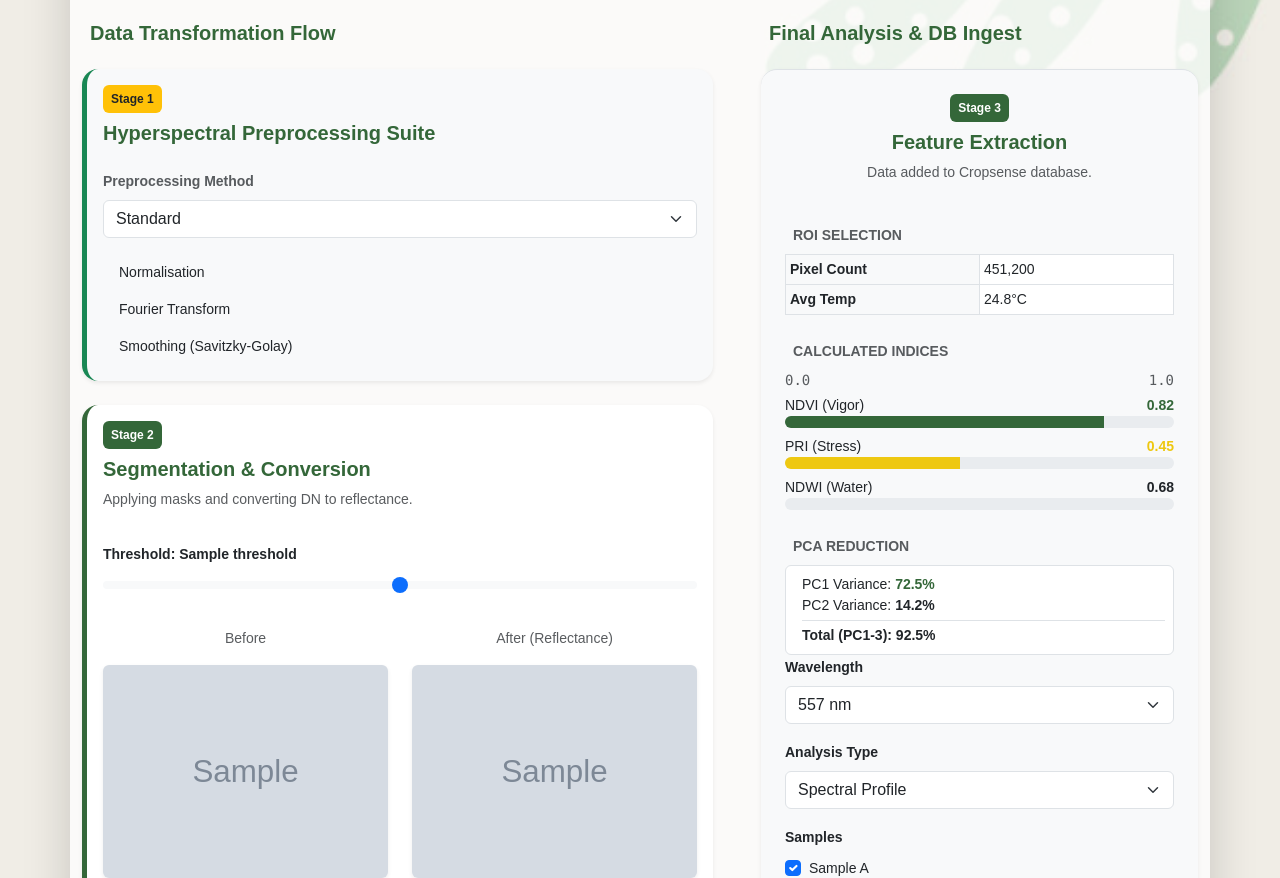
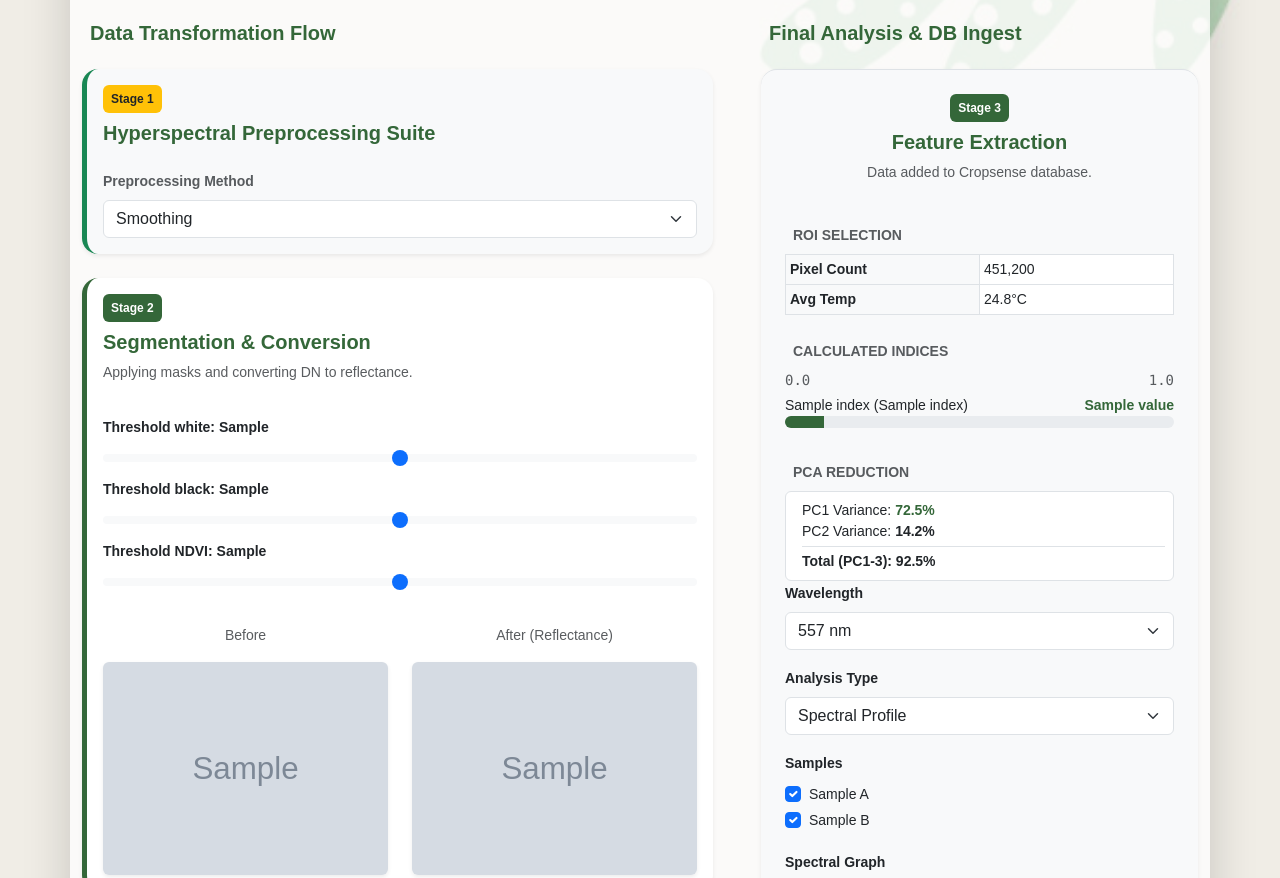
Before and after one commit to AlexandraMol/cropsense-web-app, a Flask app: template templates/pipeline-result.html in a window 1280 px wide. Shown: the part 252-1130 px from the top of the page. Run offline with Flask 3, Linux system fonts and the light colour scheme; the template is opened without the code that fills it: most values are stand-ins (such as "Sample title", 1, 10 or a date in 2020); grey boxes marked "Sample" are stand-in pictures.

Commit message:
chore: small refactor for results page

```diff
--- a/templates/pipeline-result.html
+++ b/templates/pipeline-result.html
@@ -33,23 +33,10 @@
             </label>
 
             <select class="form-select" name="method">
-            <option value="standard" {% if data.method == "standard" %}selected{% endif %}>Standard</option>
-            <option value="msc" {% if data.method == "msc" %}selected{% endif %}>MSC</option>
-            <option value="fft" {% if data.method == "fft" %}selected{% endif %}>FFT</option>
+            <option value="smoothing" {% if data.method == "smoothing" %}selected{% endif %}>Smoothing</option>
+            <option value="nosmoothing" {% if data.method == "nosmoothing" %}selected{% endif %}>No smoothing</option>
             </select>
           </div>
-
-          <ul class="list-group list-group-flush small mt-3">
-            <li class="list-group-item bg-transparent border-0">
-              Normalisation
-            </li>
-            <li class="list-group-item bg-transparent border-0">
-              Fourier Transform
-            </li>
-            <li class="list-group-item bg-transparent border-0">
-              Smoothing (Savitzky-Golay)
-            </li>
-          </ul>
         </div>
 
         <div
@@ -66,18 +53,51 @@
 
           <div class="mt-3">
             <label class="form-label small fw-bold">
-              Threshold: <span id="thresholdValue">{{ data.threshold }}</span>
+              Threshold white: <span id="thresholdWhiteValue">{{ data.thresholdWhite }}</span>
             </label>
 
             <input
               type="range"
-              name="threshold"
+              id="thresholdWhiteValue"
+              name="thresholdWhite"
               min="0"
               max="1"
               step="0.01"
-              value="{{ data.threshold }}"
+              value="{{ data.thresholdWhite }}"
               class="form-range"
-              oninput="updateThreshold(this.value)"
+              oninput="updateThreshold(this.id, this.value)"
+            />
+
+                        <label class="form-label small fw-bold">
+              Threshold black: <span id="thresholdBlackValue">{{ data.thresholdBlack }}</span>
+            </label>
+
+            <input
+              type="range"
+              id="thresholdBlackValue"
+              name="thresholdBlack"
+              min="0"
+              max="1"
+              step="0.01"
+              value="{{ data.thresholdBlack }}"
+              class="form-range"
+              oninput="updateThreshold(this.id, this.value)"
+            />
+
+                        <label class="form-label small fw-bold">
+              Threshold NDVI: <span id="thresholdNDVIValue">{{ data.thresholdNDVI }}</span>
+            </label>
+
+            <input
+              type="range"
+              id="thresholdNDVIValue"
+              name="thresholdNDVI"
+              min="0"
+              max="1"
+              step="0.01"
+              value="{{ data.thresholdNDVI }}"
+              class="form-range"
+              oninput="updateThreshold(this.id, this.value)"
             />
           </div>
 
@@ -133,33 +153,18 @@
                             class="bi bi-graph-up me-2"></i>Calculated Indices</label>
                     <div class="d-flex justify-content-between small text-muted font-monospace mb-1">
                         <span>0.0</span><span>1.0</span></div>
-
+                            <div class="indices-container">
+                              {% for index in data.indices %}
                                 <div class="mb-2">
-                        <div class="d-flex justify-content-between small"><span>NDVI (Vigor)</span><span
+                                    <div class="d-flex justify-content-between small"><span>{{ index.name }} ({{ index.label }})</span><span
                                             class="fw-bold text-dark-green"
-                        >0.82</span>
+                                    >{{ index.value }}</span>
                                     </div>
                                     <div class="progress" style="height: 12px;">
-                            <div class="progress-bar" style="width: 82%; background-color: var(--dark-green);"></div>
+                                        <div class="progress-bar" style="width: {{ index.value*100 }}%; background-color: var(--dark-green);"></div>
                                     </div>
                                 </div>
-
-                    <div class="mb-2">
-                        <div class="d-flex justify-content-between small"><span>PRI (Stress)</span><span class="fw-bold"
-                                                                                                         style="color: var(--dark-yellow);">0.45</span>
-                        </div>
-                        <div class="progress" style="height: 12px;">
-                            <div class="progress-bar" style="width: 45%; background-color: var(--dark-yellow);"></div>
-                        </div>
-                    </div>
-
-                    <div class="mb-0">
-                        <div class="d-flex justify-content-between small"><span>NDWI (Water)</span><span class="fw-bold"
-                                                                                                         style="color: var(--accent);">0.68</span>
-                        </div>
-                        <div class="progress" style="height: 12px;">
-                            <div class="progress-bar" style="width: 68%; background-color: var(--accent);"></div>
-                        </div>
+                              {% endfor %}
                             </div>
                 </div>
 
@@ -230,8 +235,9 @@
 
 </form>
 <script>
-  function updateThreshold(value) {
-    document.getElementById("thresholdValue").innerText = value;
+  function updateThreshold(id, value) {
+    console.log(id)
+    document.getElementById(id).innerText = value;
   }
 </script>
 {% endblock %}
```
Also changed, not shown: controllers/pipeline_controller.py (+7 -3 lines), services/pipeline_service.py (+27 -3 lines), utils/indices.py (added, +38 -0 lines). Lines whose indentation alone changed are shown as unchanged.
